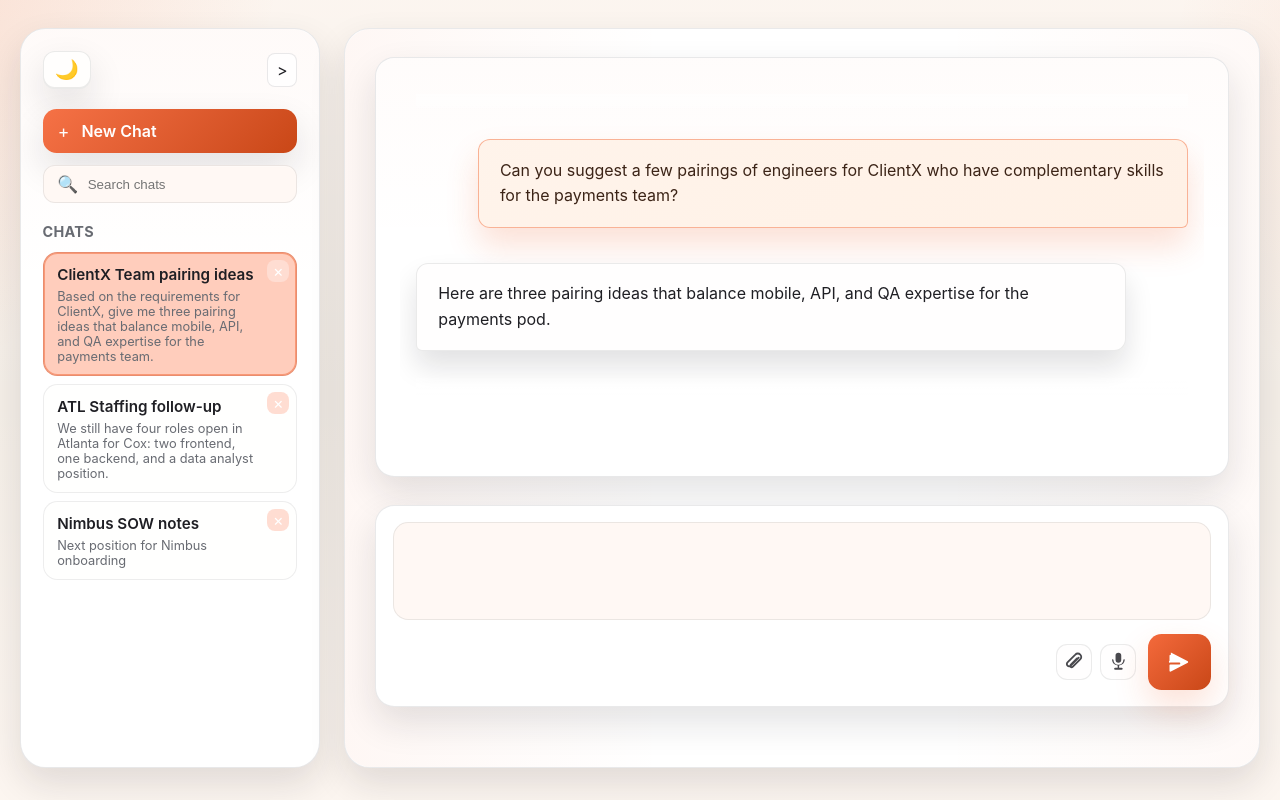
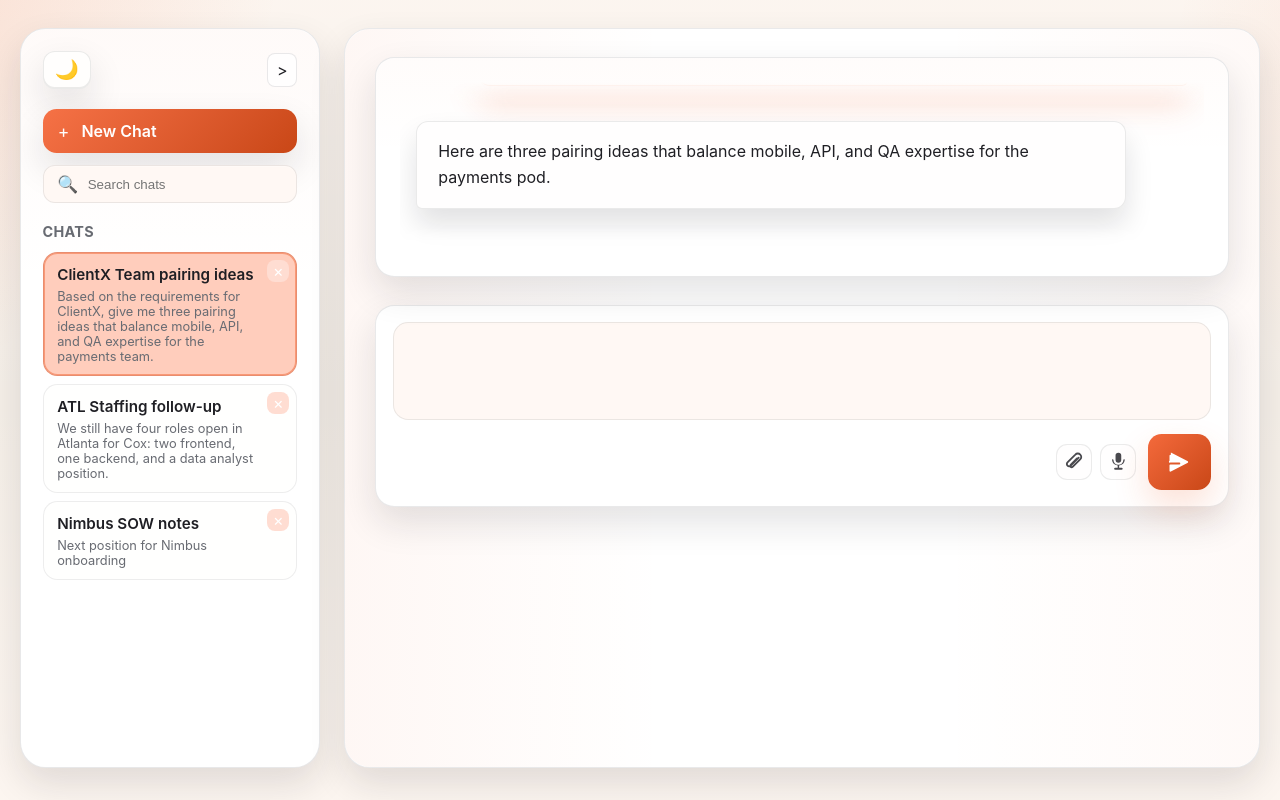
Before and after one commit to garystorey/chat-ui-no-framework, a React (Vite) app: page / in a window 1280 px wide. Both pictures are taken after a click on the button 170 px from the left and 314 px from the top of the page. Built offline with nearby package versions, Linux system fonts and the light colour scheme.

Commit message:
clean up code

```diff
--- a/src/App.tsx
+++ b/src/App.tsx
@@ -484,7 +484,7 @@
   }, [setSidebarCollapsed]);
 
   return (
-    <div className="app">
+    <article className="app">
       <a href="#messages" className="skip-link" onClick={handleSkipToMessages}>
         Skip to conversation
       </a>
@@ -498,13 +498,13 @@
         onRemoveChat={handleRemoveChat}
       />
       <main className="chat-wrapper" aria-label="Chat interface">
-        <div className="chat-main">
-          <div
-            className={`chat-main__content ${
-              isFreshChat ? "chat-main__content--centered" : ""
-            }`}
-          >
-            <Show when={isFreshChat}>
+        <div className="chat-main chat-main__content chat-main__content--centered">
+            <Show when={!isFreshChat}>
+              <ChatWindow
+                messages={messages}
+                isTyping={isTyping}
+              />
+            </Show>
               <div className="chat-main__inline-input">
                 <UserInput
                   ref={inputRef}
@@ -513,36 +513,15 @@
                   onSend={handleSend}
                 />
               </div>
+            <Show when={isFreshChat}>
               <Suggestions
                 suggestions={suggestionItems}
                 classes={suggestionsClasses}
-                isVisible={isChatOpen}
               />
             </Show>
-            <Show when={!isFreshChat}>
-              <Suggestions
-                suggestions={suggestionItems}
-                classes={suggestionsClasses}
-                isVisible={isChatOpen}
-              />
-            </Show>
-            <ChatWindow
-              messages={messages}
-              isTyping={isTyping}
-              isOpen={isChatOpen}
-            />
           </div>
-        </div>
-        <Show when={!isFreshChat}>
-          <UserInput
-            ref={inputRef}
-            value={inputValue}
-            onChange={setInputValue}
-            onSend={handleSend}
-          />
-        </Show>
       </main>
-    </div>
+    </article>
   );
 };
 
--- a/src/components/ChatWindow.tsx
+++ b/src/components/ChatWindow.tsx
@@ -8,10 +8,9 @@
 type ChatWindowProps = {
   messages: Message[];
   isTyping: boolean;
-  isOpen: boolean;
 };
 
-const ChatWindow = ({ messages, isTyping, isOpen }: ChatWindowProps) => {
+const ChatWindow = ({ messages, isTyping }: ChatWindowProps) => {
   const messagesRef = useRef<HTMLOListElement>(null);
   const prefersReducedMotion = usePrefersReducedMotion();
 
@@ -21,8 +20,7 @@
 
   return (
     <section
-      className={`chat-window ${isOpen ? 'chat-window--open' : ''}`}
-      aria-hidden={!isOpen}
+      className="chat-window chat-window--open"
       aria-labelledby="messages-heading"
     >
       <h2 id="messages-heading" className="sr-only">
--- a/src/components/Suggestions.tsx
+++ b/src/components/Suggestions.tsx
@@ -7,17 +7,11 @@
 type SuggesionsProps = {
     suggestions: Suggestion[];
     classes?: string[];
-    isVisible: boolean;
-};
-
-const Suggestions = ({suggestions, classes = [''], isVisible=false}: SuggesionsProps) => {
+}
+const Suggestions = ({suggestions, classes = ['']}: SuggesionsProps) => {
 
 return (
-    <section
-      className={classes.join(' ')}
-      aria-hidden={isVisible}
-      aria-labelledby="suggestions-heading"
-    >
+    <section className={classes.join(' ')}>
       <h2 id="suggestions-heading" className="sr-only">
         Suggested prompts
       </h2>
--- a/src/hooks/useAutoResizeTextarea.ts
+++ b/src/hooks/useAutoResizeTextarea.ts
@@ -1,7 +1,7 @@
 import { RefObject, useEffect } from 'react';
 
 const useAutoResizeTextarea = (
-  ref: RefObject<HTMLTextAreaElement>,
+  ref: RefObject<HTMLTextAreaElement|null>,
   value: string
 ) => {
   useEffect(() => {
```
